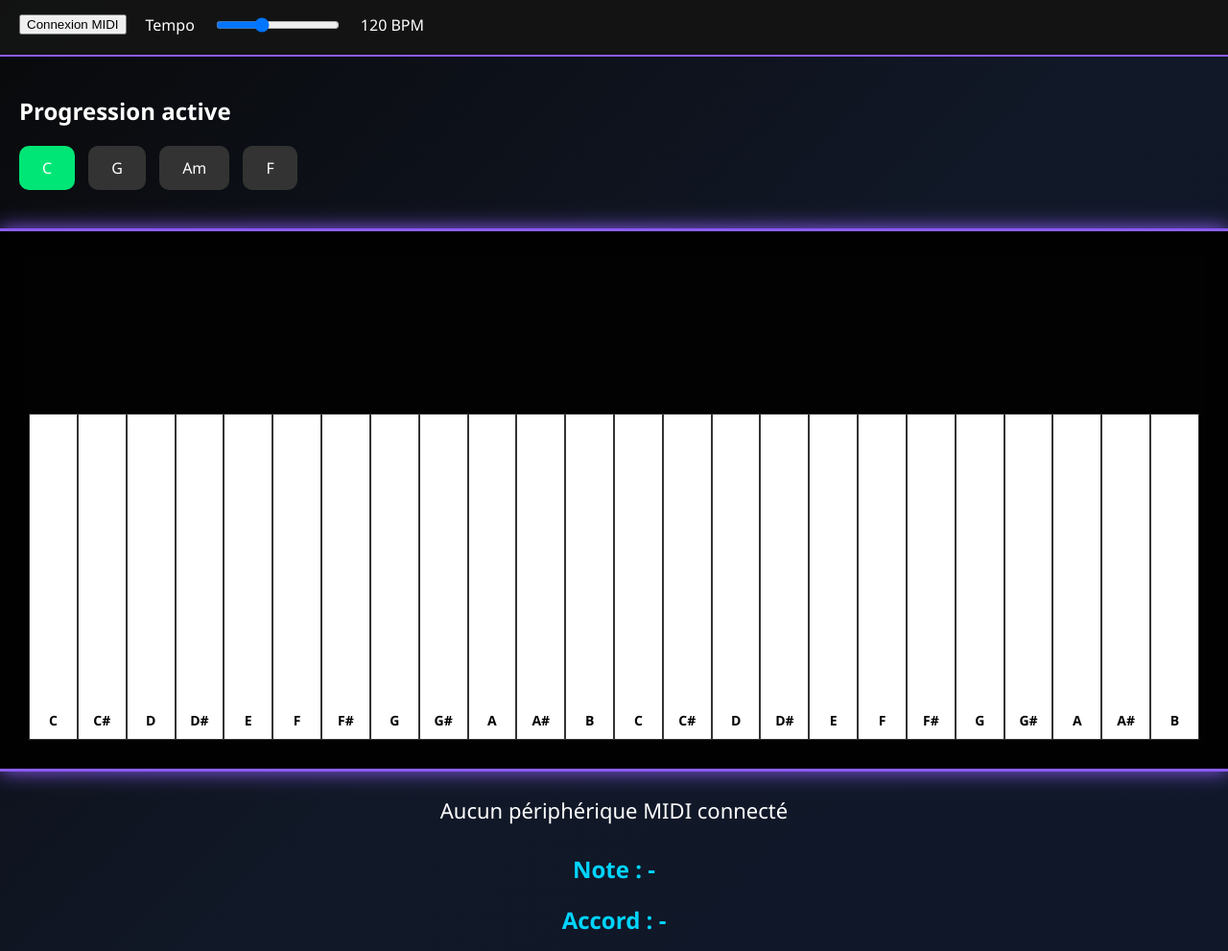
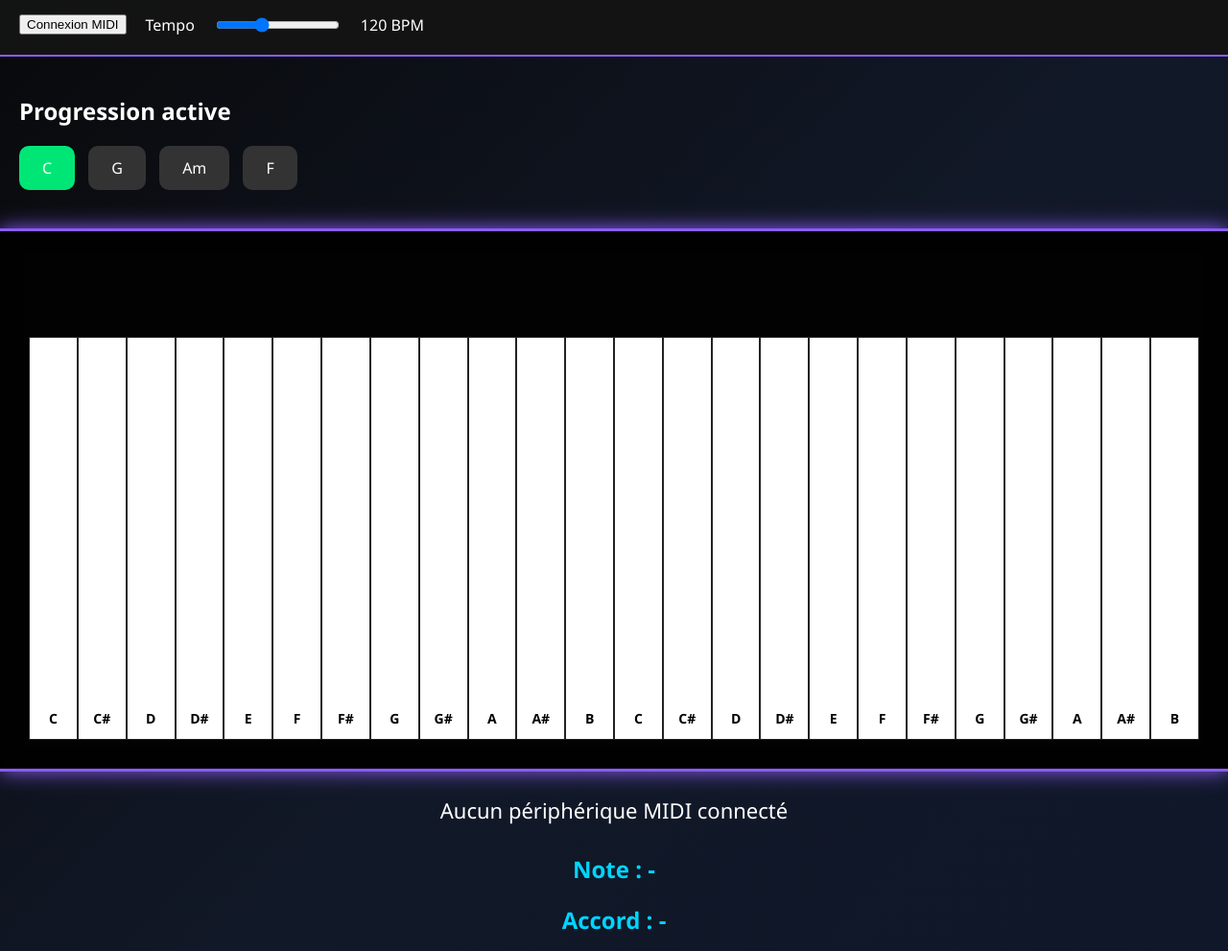
Before and after one commit to Kodjoo228/Keyboard26, a plain HTML site: page index.html in a window 1280 px wide. Shown: the part 106-1097 px from the top of the page at 96% size. Drawn offline with Linux system fonts and the light colour scheme.

Commit message:
Update styles.css

```diff
--- a/styles.css
+++ b/styles.css
@@ -80,18 +80,31 @@
 }
 
 .white{
-    width:55px;
-    height:340px;
+    width:65px;
+
+    height:420px;
+
     background:white;
-    border:1px solid #333;
+
+    border:1px solid #222;
+
     color:black;
+
     display:flex;
+
     justify-content:center;
+
     align-items:flex-end;
+
+    padding-bottom:12px;
+
     font-weight:bold;
-    font-size:15px;
-    padding-bottom:10px;
+
+    font-size:18px;
+
     box-sizing:border-box;
+
+    transition:all .15s ease;
 }
 
 .white.active{
```
